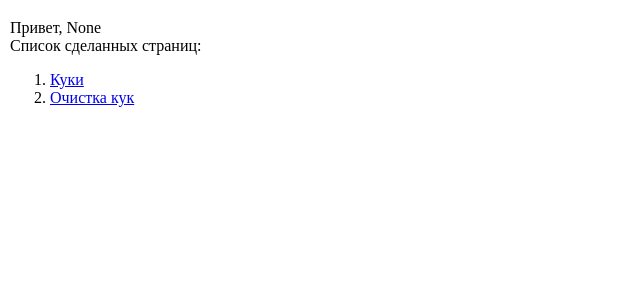
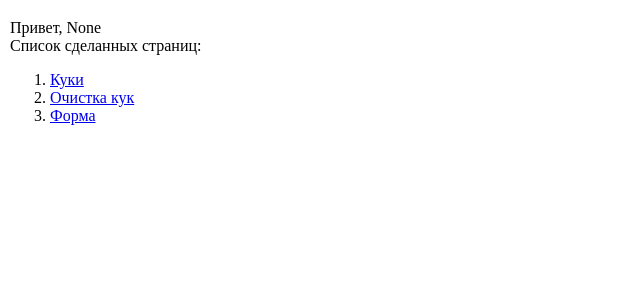
Before and after one commit to Unapologetiic/web-back-labs, a Flask app: page /lab3/ in a window 1280 px wide. Shown: the part 159-459 px from the top of the page, without its empty margins (0-640 px from the left). Run offline with Flask 3, Linux system fonts and the light colour scheme.

Commit message:
Корректировка пола

```diff
--- a/templates/lab3/form1.html
+++ b/templates/lab3/form1.html
@@ -12,7 +12,7 @@
     <h2>Добро пожаловать на наш сайт!</h2>
 
     <div>ваш возраст: {{ age }}</div>
-    <div>ваш пол: {{ sex }}</div>
+    <div>ваш пол: {{'мужской' if sex == 'male' else 'женский'}}</div>
     <div>
         <a href="/lab3/form1">Заново</a>
     </div>
--- a/templates/lab3/lab3.html
+++ b/templates/lab3/lab3.html
@@ -17,5 +17,8 @@
         <li>
            <a href = "/lab3/del_cookie">Очистка кук</a>
         </li>
+        <li>
+            <a href = "/lab3/form1">Форма</a>
+        </li>
     </ol>
 {% endblock %}
```
